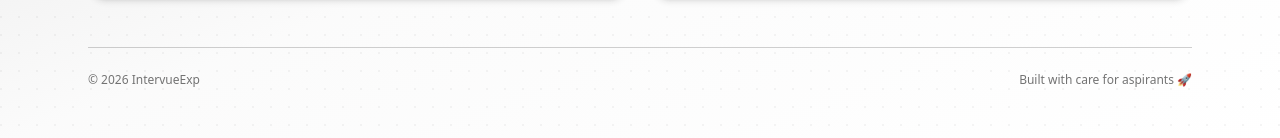
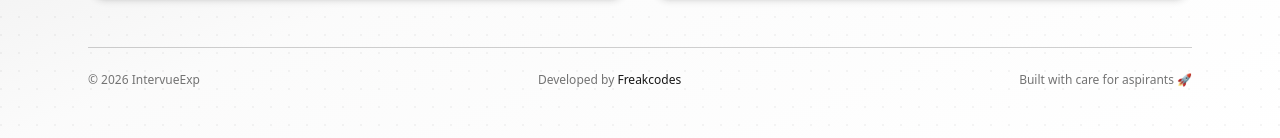
Before and after one commit to Freakcodes/IntervueExp, a Next.js app: page /create in a window 1280 px wide. Shown: the part 1733-1871 px from the top of the page. Built offline with nearby package versions, Linux system fonts and the light colour scheme; no server answers.

Commit message:
share and footer changes

```diff
--- a/src/components/Footer.jsx
+++ b/src/components/Footer.jsx
@@ -23,7 +23,6 @@ export default function Footer() {
 
       <div className="relative border-t border-primary/20">
         <div className="max-w-6xl mx-auto px-6 py-14 space-y-12">
-
           {/* Community Section */}
           <div className="grid md:grid-cols-2 gap-10">
             <div className="space-y-3">
@@ -91,8 +90,22 @@ export default function Footer() {
           </div>
 
           {/* Bottom */}
-          <div className="pt-6 border-t border-primary/20 text-xs text-muted-foreground flex flex-col sm:flex-row justify-between">
+          {/* Bottom */}
+          <div className="pt-6 border-t border-primary/20 text-xs text-muted-foreground flex flex-col sm:flex-row justify-between gap-2">
             <span>© {new Date().getFullYear()} IntervueExp</span>
+
+            <span>
+              Developed by{" "}
+              <a
+                href="https://abhayg.netlify.app/"
+                target="_blank"
+                rel="noopener noreferrer"
+                className="font-medium text-primary hover:underline"
+              >
+                Freakcodes
+              </a>
+            </span>
+
             <span>Built with care for aspirants 🚀</span>
           </div>
         </div>
--- a/src/components/Navbar.jsx
+++ b/src/components/Navbar.jsx
@@ -5,6 +5,7 @@ import { Button } from "@/components/ui/button";
 import { Switch } from "@/components/ui/switch";
 import { useTheme } from "next-themes";
 import { useEffect, useState } from "react";
+import ShareButton from "./ShareButton";
 
 export default function Navbar() {
   const { theme, setTheme } = useTheme();
@@ -25,9 +26,7 @@ export default function Navbar() {
 
         {/* Actions */}
         <div className="flex items-center gap-4">
-          <Link href="/submit">
-            <Button size="sm">Share</Button>
-          </Link>
+          <ShareButton />
 
           {/* Dark Mode Toggle */}
           <div className="flex items-center gap-2">
--- /dev/null
+++ b/src/components/ShareButton.jsx
@@ -0,0 +1,37 @@
+import { usePathname } from "next/navigation";
+import { useState } from "react";
+import { Button } from "@/components/ui/button";
+
+export default function ShareButton() {
+  const pathname = usePathname();
+  const [copied, setCopied] = useState(false);
+
+  const handleShare = async () => {
+    const url = `${window.location.origin}${pathname}`;
+
+    try {
+      // Copy to clipboard
+      await navigator.clipboard.writeText(url);
+      setCopied(true);
+
+      // Native share popup (mobile + supported browsers)
+      if (navigator.share) {
+        await navigator.share({
+          title: "Interview Experience",
+          text: "Check out this interview experience",
+          url,
+        });
+      }
+    } catch (err) {
+      console.error("Share failed", err);
+    }
+
+    setTimeout(() => setCopied(false), 2000);
+  };
+
+  return (
+    <Button size="sm" onClick={handleShare}>
+      {copied ? "Link Copied!" : "Share"}
+    </Button>
+  );
+}
```
